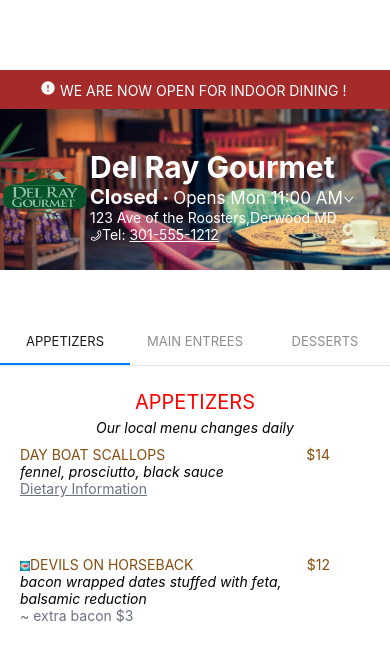
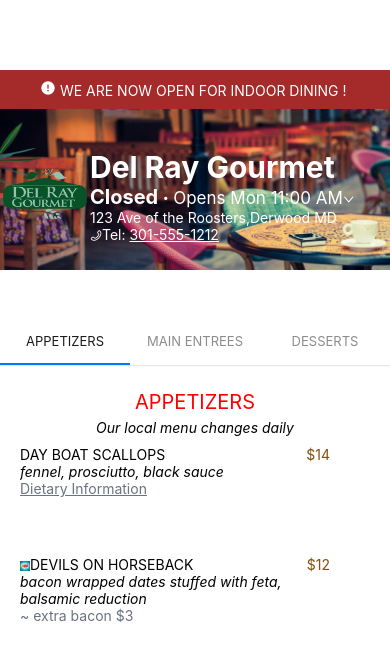
Before and after one commit to keerthijangam23/restaurant-menu-react-native, a React Native app: screen /Appetizers in a window 390 px wide. Shown: the top 662 px of the page. Built offline with nearby package versions, Linux system fonts and the light colour scheme.

Commit message:
Add margin right property

```diff
--- a/components/AppetizersList.tsx
+++ b/components/AppetizersList.tsx
@@ -22,7 +22,7 @@ const styles = StyleSheet.create({
     fontStyle: "italic",
   },
   item: {
-    color: "rgb(133 ,77 ,14)",
+    // color: "rgb(133 ,77 ,14)",
   },
   description: {
     fontStyle: "italic",
@@ -42,7 +42,7 @@ const styles = StyleSheet.create({
     textDecorationLine: "underline",
     color:"rgb(107,114,128)"
   },
-  price: { flexShrink: 1, color: "rgb(133 ,77 ,14)",marginRight:-10},
+  price: { flexShrink: 1, color: "rgb(133 ,77 ,14)",  marginRight:-10},
   itemImage: {
     width: 100,
     height: 100,
```
